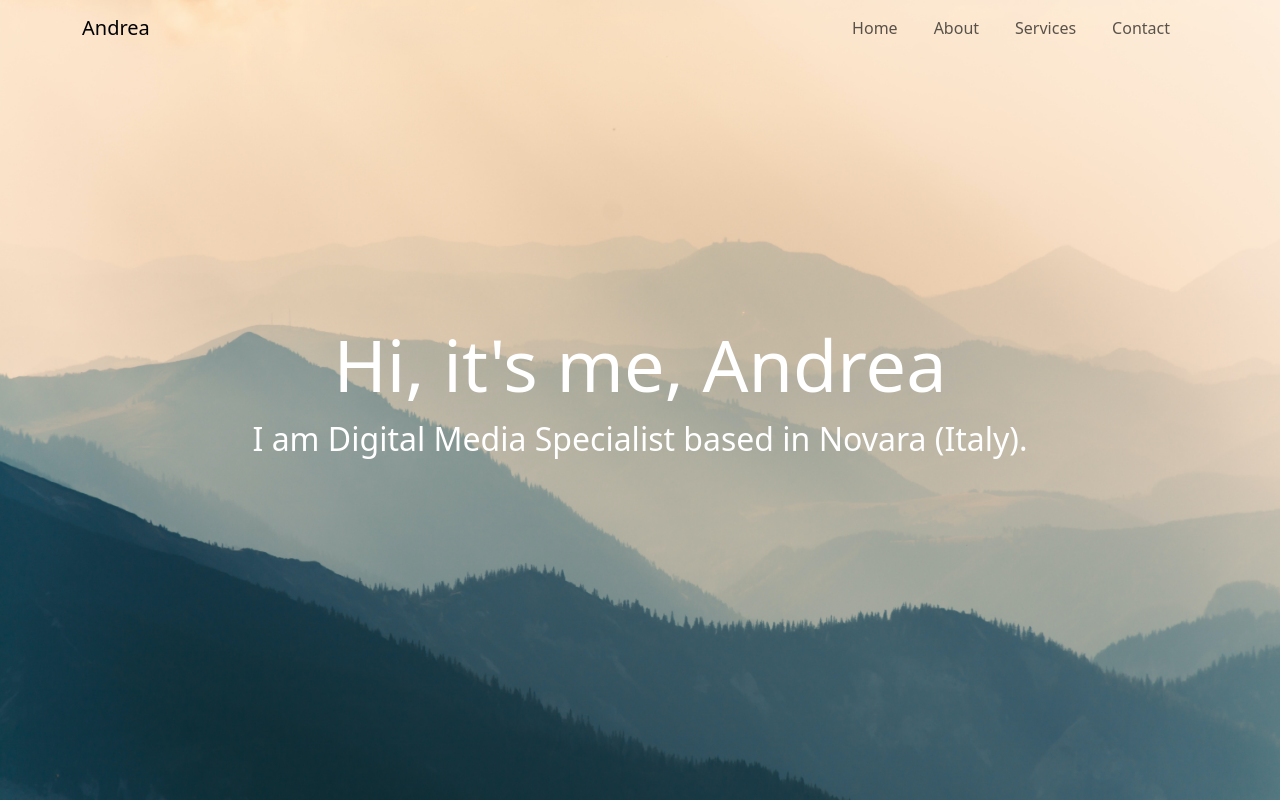
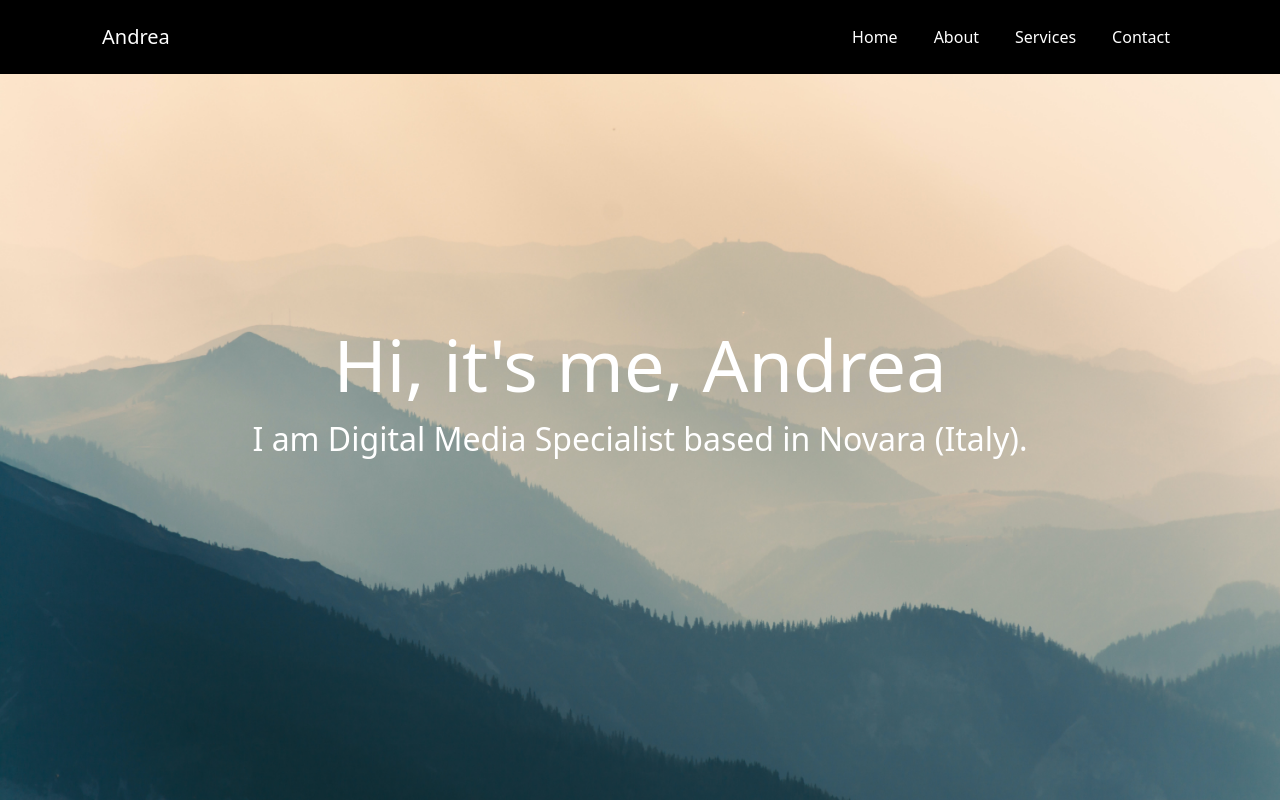
Before and after one commit to SMarander/github-portfolio, a plain HTML site: page index.html in a window 1280 px wide. Shown: the top 800 px of the page. Drawn offline with nearby package versions, Linux system fonts and the light colour scheme; a script that the page names is missing.

Commit message:
navbar edit 3

```diff
--- a/script.js
+++ b/script.js
@@ -1,5 +1,6 @@
 // script.js
 
+// Function to add or remove class based on scroll position
 // Function to add or remove class based on scroll position
 // Function to add or remove class based on scroll position
 // Function to add or remove class based on scroll position
@@ -7,13 +8,14 @@ function toggleNavbarClass() {
   const navbar = document.querySelector('.navbar');
   const scrollTop = window.scrollY || document.documentElement.scrollTop;
   if (scrollTop >= 100) {
-    navbar.classList.add('navbarDark');
-    navbar.style.height = '50px'; // Adjust the height as needed
+    navbar.classList.add('scrolled');
   } else {
-    navbar.classList.remove('navbarDark');
-    navbar.style.height = 'auto'; // Reset the height to its original value
+    navbar.classList.remove('scrolled');
   }
 }
+
+// Add event listener for scroll
+window.addEventListener('scroll', toggleNavbarClass);
 
 
 // Function to toggle the navigation menu on mobile devices
--- a/style.css
+++ b/style.css
@@ -202,7 +202,31 @@ p a {
     width: 100%;
 }
 
-/* display background color black on navbar scroll */
-.navbarScroll.navbarDark {
+.navbar {
     background-color: black;
+    overflow: hidden;
+    position: fixed;
+    top: 0;
+    width: 100%;
+    transition: box-shadow 0.3s; /* Add transition for smooth effect */
+    z-index: 1000; /* Ensure the navbar stays on top */
 }
+
+.navbar.navbarDark {
+    box-shadow: 0px 2px 4px rgba(0, 0, 0, 0.3); /* Initial shadow */
+}
+
+.navbar.navbarDark.scrolled {
+    box-shadow: 0px 4px 8px rgba(0, 0, 0, 0.5); /* Scrolled shadow */
+}
+
+.navbar a {
+    color: white;
+    text-decoration: none;
+    padding: 14px 20px;
+}
+
+.content {
+    margin-top: 60px; /* Adjust this value to match the height of your navbar */
+    padding: 20px;
+}
```
